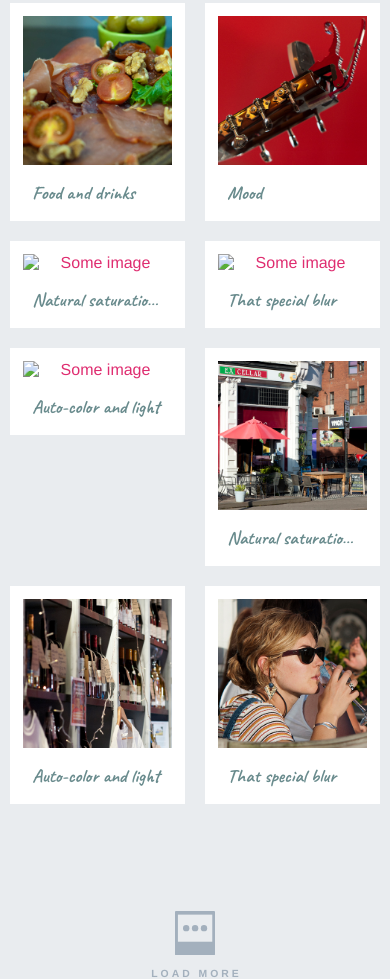
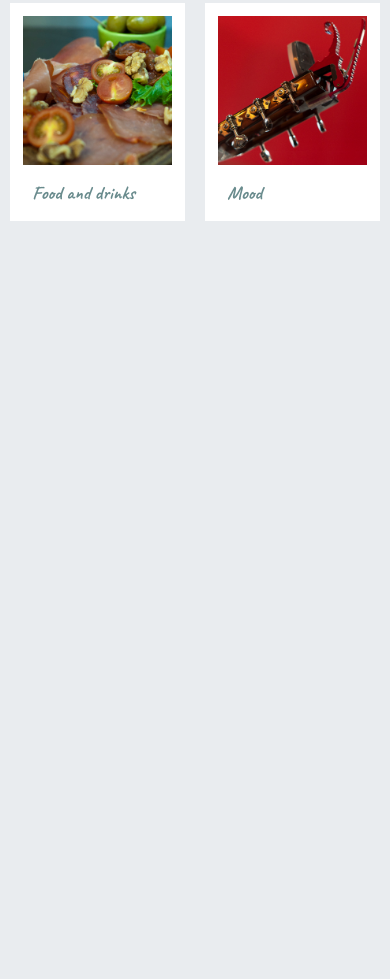
Before and after one commit to Sarosim/PhotosTest, a plain HTML site: page index.html in a window 390 px wide. Shown: the part 671-1650 px from the top of the page. After the commit the page ends 998 px from the top, so only its background shows below. Drawn offline with Linux system fonts and the light colour scheme.

Commit message:
images positioned, phone background added

```diff
--- a/css/component.css
+++ b/css/component.css
@@ -16,7 +16,7 @@
 	-webkit-align-items: flex-start;
 	align-items: flex-start;
 	width: 100%;
-	padding: 2.5em;
+	padding: 2.1em;
 	pointer-events: none;
 }
 
@@ -109,16 +109,16 @@
 	width: 45vh;
 	height: 45vh;
 	margin: 0 0 0 -22.5vh;
-	background: url(../img/device.svg) no-repeat 50% 0%;
+	background: url(../img/phone.png) no-repeat 50% 0%;
 	background-size: 100%;
 }
 
 .device__screen {
 	position: absolute;
-	top: 25.5%;
-	left: 8.5%;
-	width: 83%;
-	height: 100%;
+	top: 33%;
+	left: 11.4%;
+	width: 77%;
+	height: 86%;
 	background: url(../img/screen.jpg) no-repeat 50% 0%;
 	background-size: 100%;
 }
@@ -141,7 +141,7 @@
 	margin: 0 0 0 -1.5em;
 	-webkit-animation: pointDown 0.6s 0.6s ease-in infinite alternate forwards;
 	animation: pointDown 0.6s 0.6s ease-in infinite alternate forwards;
-	fill: #fff;
+	fill: #c53e28;
 }
 
 @-webkit-keyframes pointDown {
--- a/index.html
+++ b/index.html
@@ -72,44 +72,9 @@
 							<h3 class="grid__item-title">Mood</h3>
 						</a>
 					</li>
-					<li class="grid__item">
-						<a class="grid__link" href="#">
-							<img class="grid__img" src="img/photos/7.jpg" alt="Some image" />
-							<h3 class="grid__item-title">Natural saturation effects</h3>
-						</a>
-					</li>
-					<li class="grid__item">
-						<a class="grid__link" href="#">
-							<img class="grid__img" src="img/photos/8.jpg" alt="Some image" />
-							<h3 class="grid__item-title">That special blur</h3>
-						</a>
-					</li>
-					<li class="grid__item">
-						<a class="grid__link" href="#">
-							<img class="grid__img" src="img/photos/9.jpg" alt="Some image" />
-							<h3 class="grid__item-title">Auto-color and light</h3>
-						</a>
-					</li>
-					<li class="grid__item">
-						<a class="grid__link" href="#">
-							<img class="grid__img" src="img/photos/1.jpg" alt="Some image" />
-							<h3 class="grid__item-title">Natural saturation effects</h3>
-						</a>
-					</li>
-					<li class="grid__item">
-						<a class="grid__link" href="#">
-							<img class="grid__img" src="img/photos/2.jpg" alt="Some image" />
-							<h3 class="grid__item-title">Auto-color and light</h3>
-						</a>
-					</li>
-					<li class="grid__item">
-						<a class="grid__link" href="#">
-							<img class="grid__img" src="img/photos/3.jpg" alt="Some image" />
-							<h3 class="grid__item-title">That special blur</h3>
-						</a>
-					</li>
+
 				</ul>
-				<button class="button button--load" aria-label="Load more images">
+<!--				<button class="button button--load" aria-label="Load more images">
 					<svg class="polaroid" width="100%" height="100%" viewBox="0 0 220 243" preserveAspectRatio="xMidYMid meet">
 						<rect class="polaroid__base" x="0" y="0" width="220" height="243" rx="5"></rect>
 						<rect class="polaroid__inner" x="16" y="20" width="189" height="149"></rect>
@@ -120,7 +85,7 @@
 						</g>
 					</svg>
 					<span class="button__text">Load more</span>
-				</button>
+				</button>-->
 			</section>
 			<div class="device">
 				<div class="device__screen"></div>
```
